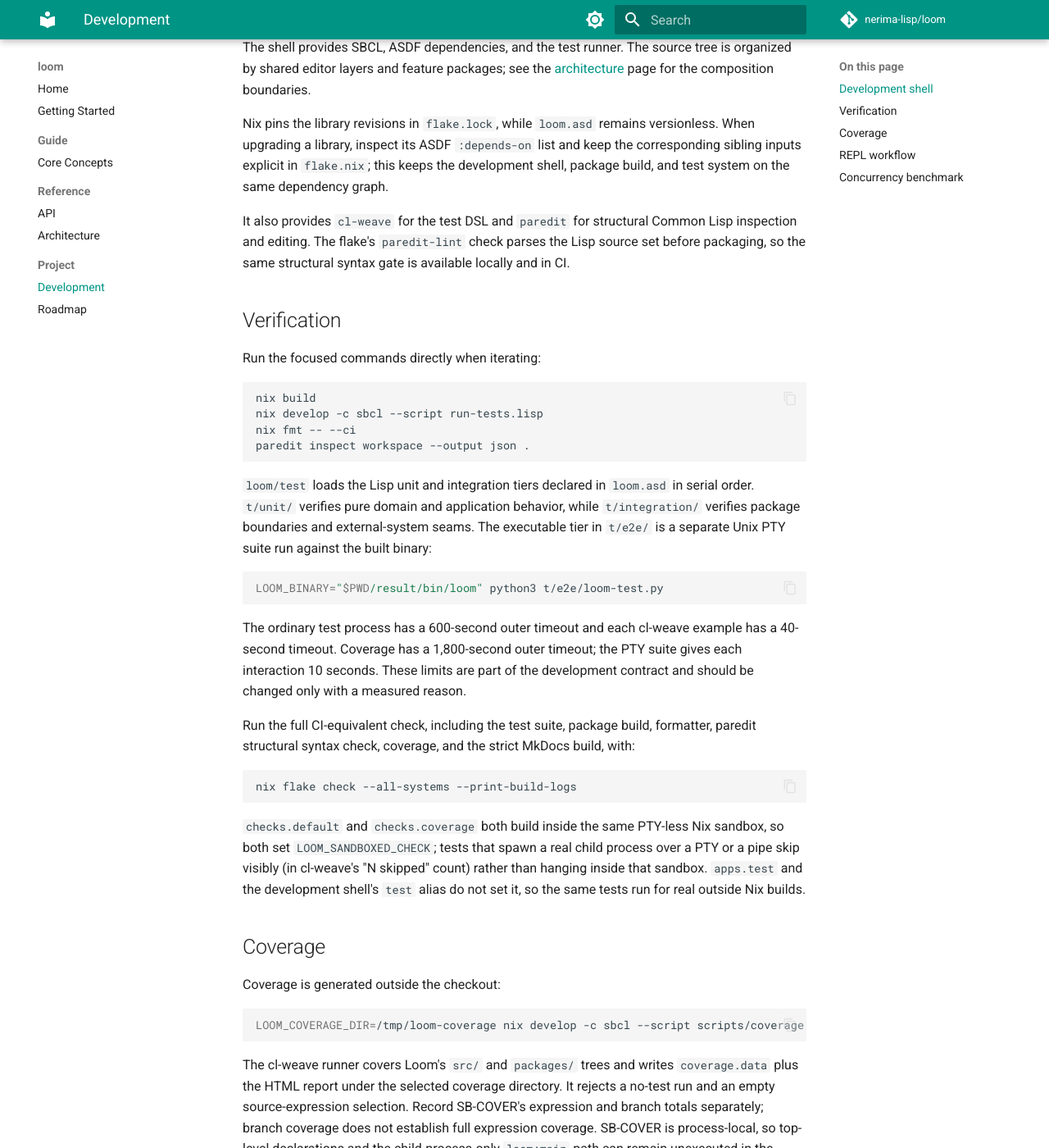
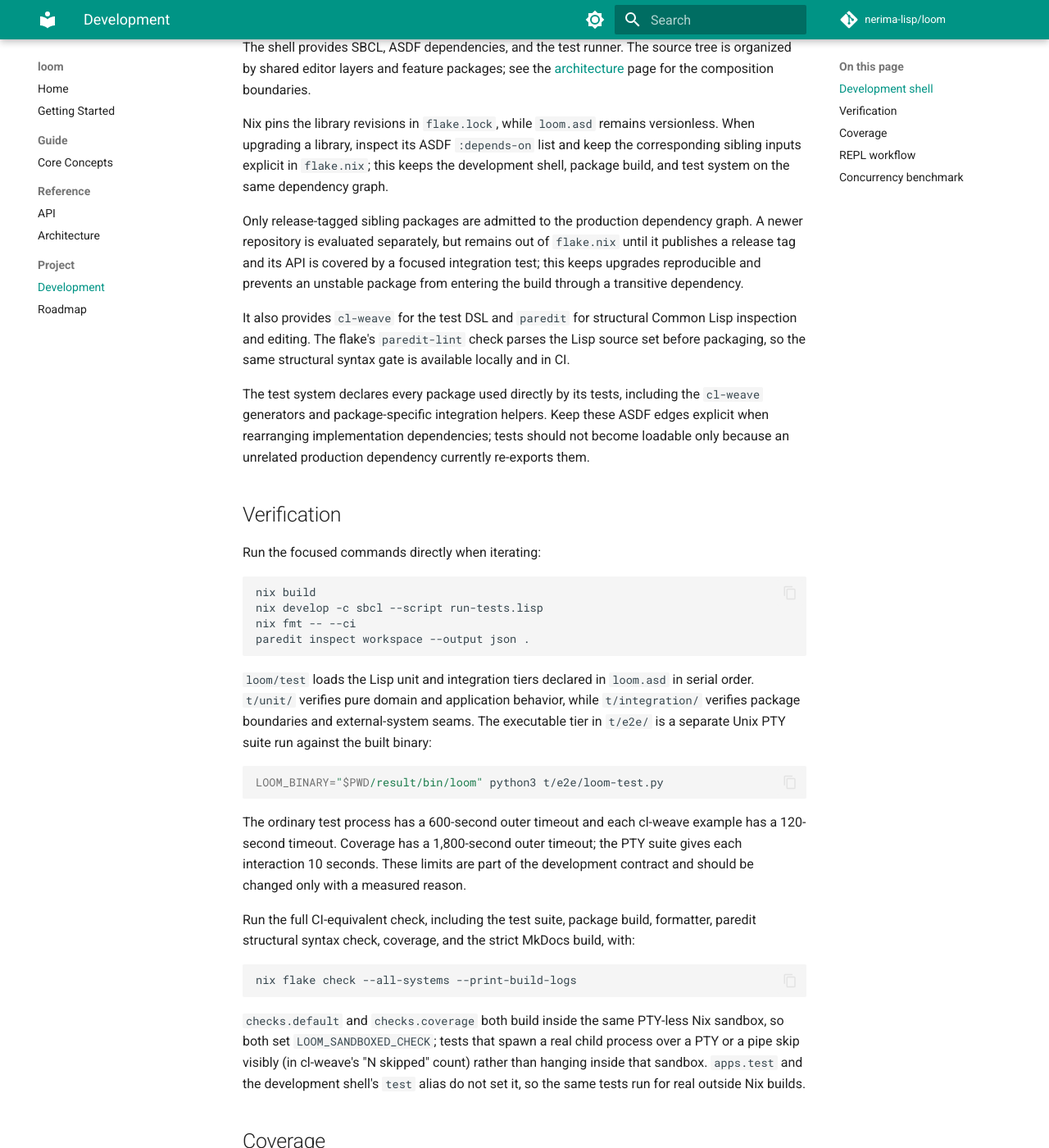
Before and after one commit to nerima-lisp/loom, an MkDocs documentation site: the page built from docs/src/project/development.md, in a window 1280 px wide and 1400 px high, scrolled down 374 px. Shown: the whole window at 82% size. Built offline with MkDocs 1.6.1 and Material for MkDocs 9.7.7, drawn with Linux system fonts in a browser that asks for light colours; comment, search, counter and statistics services are not loaded.

Commit message:
chore: vendor cl-log-kit, cl-process-kit, and cl-vcs-kit (#7)
Adds the three sibling packages as flake inputs and ASDF dependencies,
and makes the test system's implementation-detail dependencies explicit.
Prerequisite for the upcoming git-vcs-kit migration and shell-command
timeout support.

````diff
--- a/docs/src/project/development.md
+++ b/docs/src/project/development.md
@@ -22,10 +22,22 @@
 development shell, package build, and test system on the same dependency
 graph.
 
+Only release-tagged sibling packages are admitted to the production dependency
+graph. A newer repository is evaluated separately, but remains out of `flake.nix`
+until it publishes a release tag and its API is covered by a focused integration
+test; this keeps upgrades reproducible and prevents an unstable package from
+entering the build through a transitive dependency.
+
 It also provides `cl-weave` for the test DSL and `paredit` for structural
 Common Lisp inspection and editing. The flake's `paredit-lint` check parses the
 Lisp source set before packaging, so the same structural syntax gate is
 available locally and in CI.
+
+The test system declares every package used directly by its tests, including
+the `cl-weave` generators and package-specific integration helpers. Keep these
+ASDF edges explicit when rearranging implementation dependencies; tests should
+not become loadable only because an unrelated production dependency currently
+re-exports them.
 
 ## Verification
 
@@ -49,7 +61,7 @@
 ```
 
 The ordinary test process has a 600-second outer timeout and each cl-weave
-example has a 40-second timeout. Coverage has a 1,800-second outer timeout;
+example has a 120-second timeout. Coverage has a 1,800-second outer timeout;
 the PTY suite gives each interaction 10 seconds. These limits are part of the
 development contract and should be changed only with a measured reason.
 
````
Also changed, not shown: docs/src/reference/architecture.md (+5 -3 lines), 5 other files.
